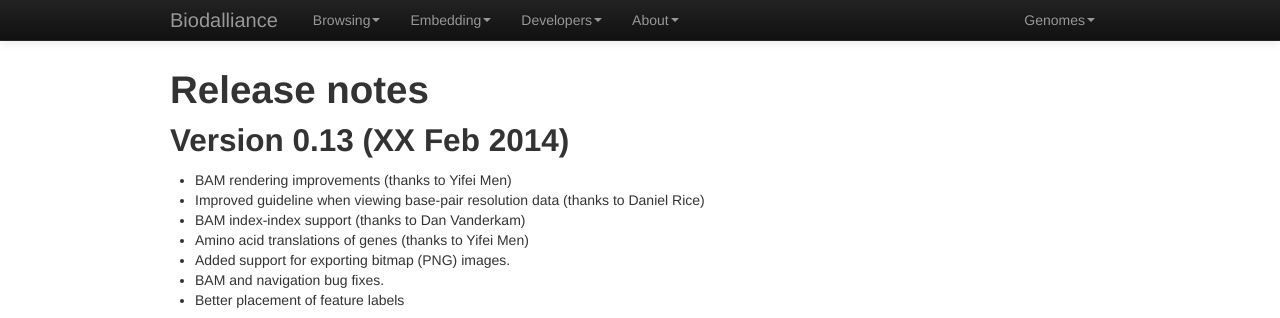
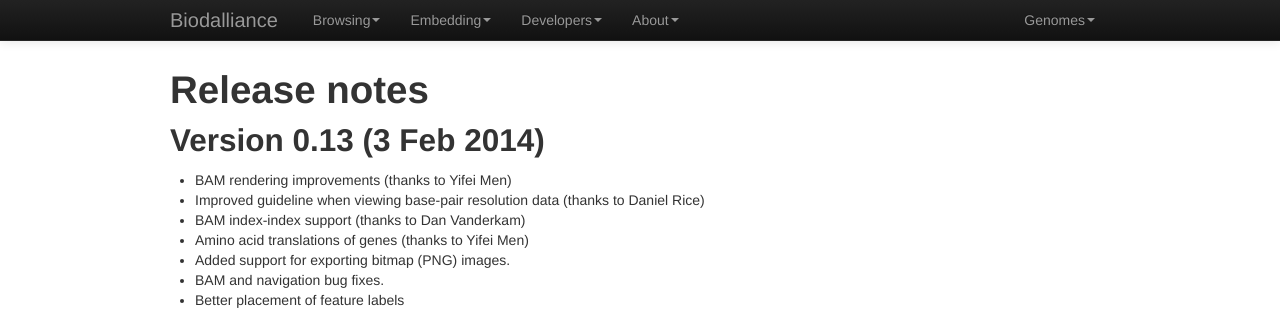
Before and after one commit to biodalliance/dalliance-web, a Jekyll site: the page built from notes.md, in a window 1280 px wide and 900 px high. Shown: the top 318 px of the window. Built offline with Jekyll 4.4.1, drawn with Linux system fonts in a browser that asks for light colours.

Commit message:
Updated for release.

```diff
--- a/_config.yml
+++ b/_config.yml
@@ -1,3 +1,3 @@
 name: Biodalliance
 pygments: true
-uiprefix: //www.biodalliance.org/release-0.12
+uiprefix: //www.biodalliance.org/release-0.13
--- a/index.html
+++ b/index.html
@@ -130,7 +130,7 @@
         </div>
         <div class="span6">
           <h2>News</h2>
-    <p><strong>XX Feb 2015</strong> Dalliance 0.13 is released with many BAM rendering improvements</p>
+    <p><strong>3 Feb 2015</strong> Dalliance 0.13 is released with BAM and gene rendering improvements</p>
     <p><strong>July 2014</strong> Discuss Dalliance at <a href="http://www.open-bio.org/wiki/BOSC_2014">BOSC 2014</a></p>
     <p><strong>8 May</strong> Dalliance 0.12 is released with support for plain BED, WIG, and VCF files, and substantial performance improvements.</p>
     <p><a href="oldnews.html">Older news...</a>
--- a/notes.md
+++ b/notes.md
@@ -3,7 +3,7 @@
 title: Release notes
 ---
 
-Version 0.13 (XX Feb 2014)
+Version 0.13 (3 Feb 2014)
 -------------
 
  * BAM rendering improvements (thanks to Yifei Men)
```
